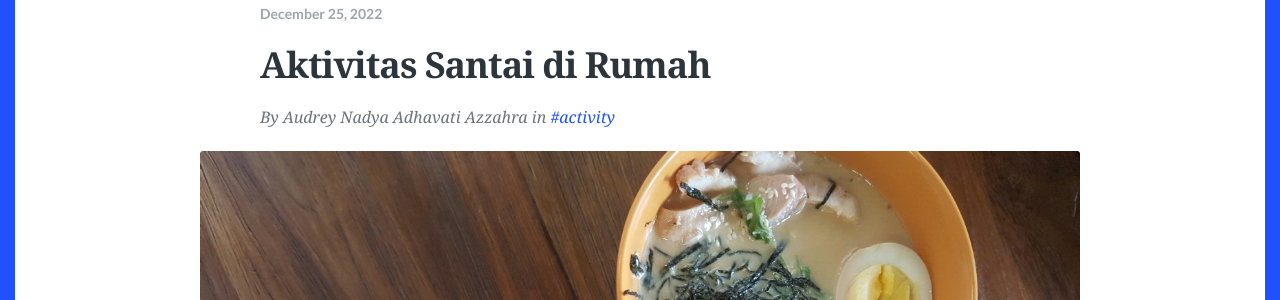
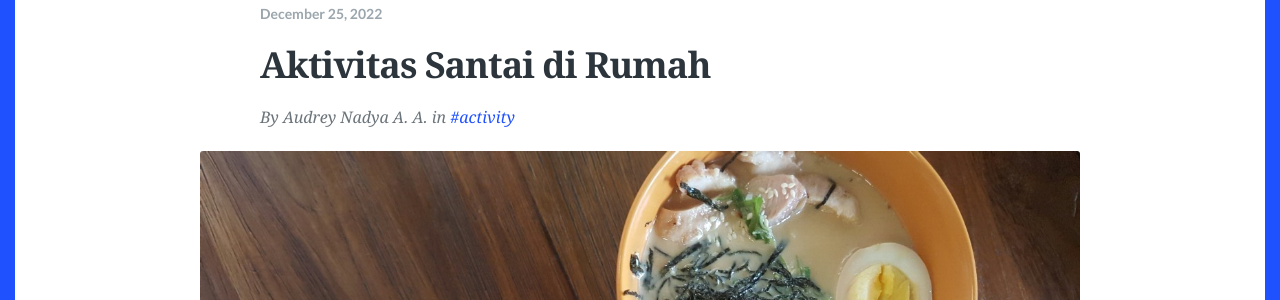
Before and after one commit to audreystour/audreystour.github.io, a Jekyll site: the page built from index.html, in a window 1280 px wide and 1400 px high, scrolled down 206 px. Shown: the part 154-454 px from the top of the window. Built offline with Jekyll 4.4.1, drawn with Linux system fonts in a browser that asks for light colours; some web fonts are replaced; the list of posts is cut into pages by our own code; some of the changed text lies outside the part shown.

Commit message:
Update author.json

```diff
--- a/_data/author.json
+++ b/_data/author.json
@@ -1,5 +1,5 @@
 {
-  "name": "Audrey Nadya Adhavati Azzahra",
+  "name": "Audrey Nadya A. A.",
   "bio": "Audrey is a passionate communication student.",
   "url": "https://audreystour.github.io",
   "location": "Jakarta, Indonesia",
```
